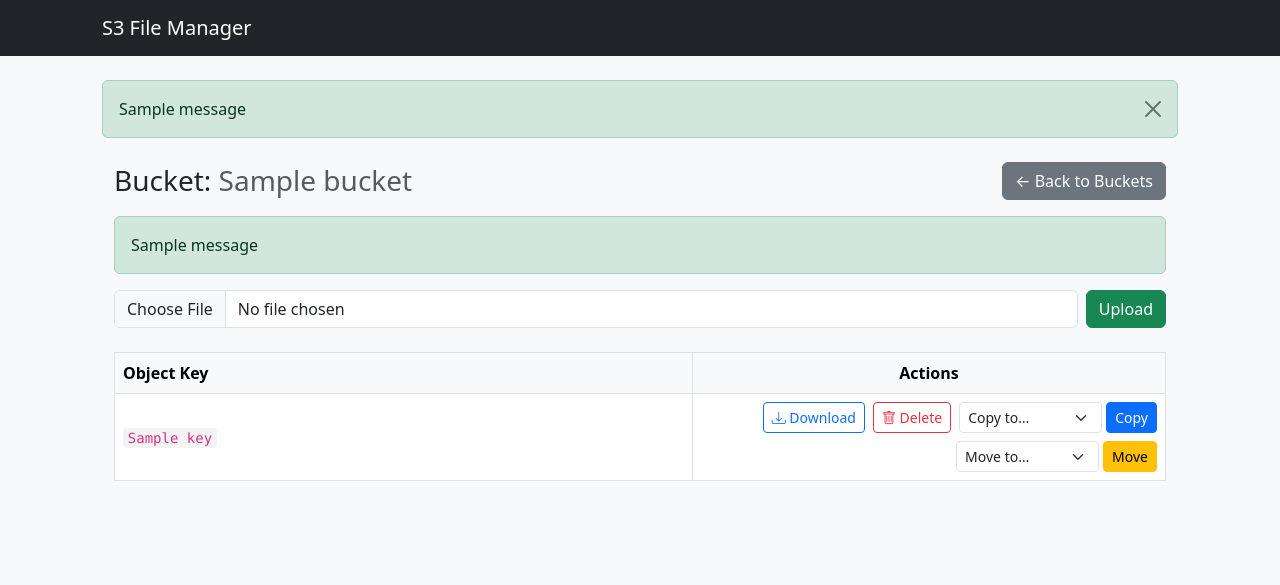
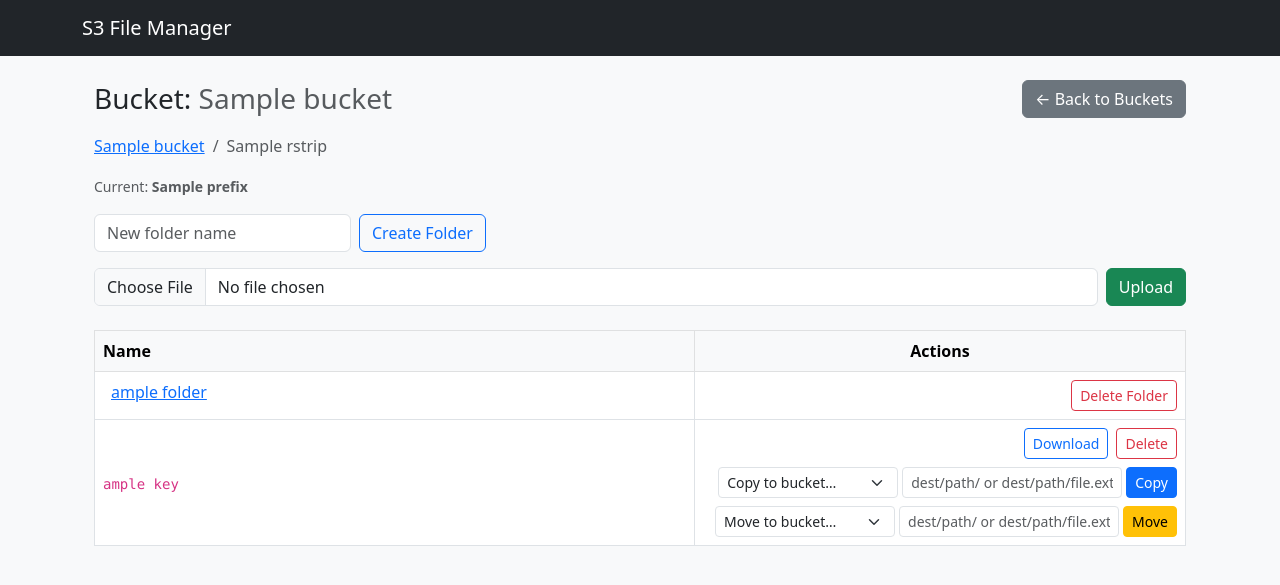
Before and after one commit to Ayushcode04/S3FlaskAPP, a Flask app: template templates/objects.html in a window 1280 px wide. Shown: the top 585 px of the page. Run offline with Flask 3, Linux system fonts and the light colour scheme; the template is opened without the code that fills it: most values are stand-ins (such as "Sample title", 1, 10 or a date in 2020); one stand-in notice (Sample message) is shown.

Commit message:
Updated minor bug with folder transfer

```diff
--- a/app.py
+++ b/app.py
@@ -1,13 +1,14 @@
 from flask import Flask, render_template, request, redirect, url_for, send_file, flash
+import os
+import io
+from werkzeug.utils import secure_filename
+from botocore.exceptions import ClientError
+
 import s3_service
-import os
 from s3_service import s3_client
-from botocore.exceptions import ClientError
-from werkzeug.utils import secure_filename
-import io
 
 app = Flask(__name__)
-app.secret_key = "supersecretkey"  # Keep secure in .env for production
+app.secret_key = os.getenv("FLASK_SECRET_KEY", "supersecretkey")
 
 @app.route("/")
 def home():
@@ -39,46 +40,59 @@ def delete_bucket():
         flash(f"❌ Delete bucket failed: {e}", "danger")
     return redirect("/buckets")
 
-# ---------------- Object Routes ---------------- #
+# ---------------- Object & Folder Routes ---------------- #
 @app.route("/bucket/<bucket_name>")
 def view_bucket(bucket_name):
+    prefix = request.args.get("prefix", "")
+    if prefix and not prefix.endswith("/"):
+        prefix = prefix + "/"
+
     try:
-        response = s3_client.list_objects_v2(Bucket=bucket_name)
-        objects = [obj["Key"] for obj in response.get("Contents", [])]
+        resp = s3_client.list_objects_v2(Bucket=bucket_name, Prefix=prefix, Delimiter="/")
+        folders = [p["Prefix"] for p in resp.get("CommonPrefixes", [])]
+        objects = [obj["Key"] for obj in resp.get("Contents", []) if obj["Key"] != prefix]
         all_buckets = s3_service.list_buckets()
     except ClientError as e:
         flash(f"❌ Error listing objects: {e}", "danger")
+        folders = []
         objects = []
         all_buckets = []
+
     return render_template(
         "objects.html",
         bucket=bucket_name,
+        prefix=prefix,
+        folders=folders,
         objects=objects,
         all_buckets=all_buckets
     )
 
 @app.route("/bucket/<bucket_name>/upload", methods=["POST"])
 def upload_file(bucket_name):
+    prefix = request.form.get("prefix", "") or ""
+    if prefix and not prefix.endswith("/"):
+        prefix = prefix + "/"
+
     file = request.files.get("file")
     if not file or file.filename == "":
         flash("No file selected", "danger")
-        return redirect(url_for("view_bucket", bucket_name=bucket_name))
+        return redirect(url_for("view_bucket", bucket_name=bucket_name, prefix=prefix))
 
     filename = secure_filename(file.filename)
     if filename == "":
         flash("Invalid filename", "danger")
-        return redirect(url_for("view_bucket", bucket_name=bucket_name))
+        return redirect(url_for("view_bucket", bucket_name=bucket_name, prefix=prefix))
 
+    key = f"{prefix}{filename}"
     try:
-        # use file.stream for upload_fileobj
-        s3_client.upload_fileobj(file.stream, bucket_name, filename)
+        s3_client.upload_fileobj(file.stream, bucket_name, key)
         flash(f"✅ Uploaded {filename}", "success")
     except ClientError as e:
         flash(f"❌ Upload failed: {e}", "danger")
 
-    return redirect(url_for("view_bucket", bucket_name=bucket_name))
+    return redirect(url_for("view_bucket", bucket_name=bucket_name, prefix=prefix))
 
-# NOTE: use <path:key> so keys that contain / work
+
 @app.route("/bucket/<bucket_name>/download/<path:key>")
 def download_file(bucket_name, key):
     try:
@@ -86,7 +100,6 @@ def download_file(bucket_name, key):
         data = obj["Body"].read()
         buf = io.BytesIO(data)
         buf.seek(0)
-        # derive a safe filename from key
         filename = key.split("/")[-1] or "download"
         return send_file(buf, as_attachment=True, download_name=filename)
     except ClientError as e:
@@ -95,27 +108,87 @@ def download_file(bucket_name, key):
 
 @app.route("/bucket/<bucket_name>/delete/<path:key>")
 def delete_file(bucket_name, key):
+    parent_prefix = "/".join(key.split("/")[:-1])
+    redirect_prefix = parent_prefix + "/" if parent_prefix else ""
     try:
         s3_client.delete_object(Bucket=bucket_name, Key=key)
         flash(f"✅ Deleted {key}", "success")
     except ClientError as e:
         flash(f"❌ Delete failed: {e}", "danger")
-    return redirect(url_for("view_bucket", bucket_name=bucket_name))
+    return redirect(url_for("view_bucket", bucket_name=bucket_name, prefix=redirect_prefix))
+
+# ---------------- Folder create & delete ---------------- #
+@app.route("/bucket/<bucket_name>/create-folder", methods=["POST"])
+def create_folder(bucket_name):
+    parent_prefix = request.form.get("prefix", "") or ""
+    folder_name = request.form.get("folder_name", "").strip()
+    if parent_prefix and not parent_prefix.endswith("/"):
+        parent_prefix = parent_prefix + "/"
+    if not folder_name:
+        flash("Folder name required", "danger")
+        return redirect(url_for("view_bucket", bucket_name=bucket_name, prefix=parent_prefix))
+    folder_name = folder_name.strip("/")
+    key = f"{parent_prefix}{folder_name}/"
+    try:
+        s3_client.put_object(Bucket=bucket_name, Key=key, Body=b"")
+        flash(f"✅ Folder '{folder_name}' created", "success")
+    except ClientError as e:
+        flash(f"❌ Create folder failed: {e}", "danger")
+    return redirect(url_for("view_bucket", bucket_name=bucket_name, prefix=parent_prefix))
+
+@app.route("/bucket/<bucket_name>/delete-folder", methods=["POST"])
+def delete_folder(bucket_name):
+    folder_prefix = request.form.get("folder_prefix", "")
+    if not folder_prefix:
+        flash("Folder prefix required", "danger")
+        return redirect(url_for("view_bucket", bucket_name=bucket_name))
+    if not folder_prefix.endswith("/"):
+        folder_prefix = folder_prefix + "/"
+    parent_parts = folder_prefix.rstrip("/").split("/")[:-1]
+    redirect_prefix = "/".join(parent_parts) + "/" if parent_parts else ""
+    try:
+        paginator = s3_client.get_paginator("list_objects_v2")
+        objs_to_delete = []
+        for page in paginator.paginate(Bucket=bucket_name, Prefix=folder_prefix):
+            for obj in page.get("Contents", []):
+                objs_to_delete.append({"Key": obj["Key"]})
+                if len(objs_to_delete) == 1000:
+                    s3_client.delete_objects(Bucket=bucket_name, Delete={"Objects": objs_to_delete})
+                    objs_to_delete = []
+        if objs_to_delete:
+            s3_client.delete_objects(Bucket=bucket_name, Delete={"Objects": objs_to_delete})
+        flash(f"✅ Folder deleted: {folder_prefix}", "success")
+    except ClientError as e:
+        flash(f"❌ Delete folder failed: {e}", "danger")
+    return redirect(url_for("view_bucket", bucket_name=bucket_name, prefix=redirect_prefix))
 
 # ---------------- Copy & Move Routes ---------------- #
+
 @app.route("/copy-object", methods=["POST"])
 def copy_object():
     src_bucket = request.form["src_bucket"]
     src_key = request.form["src_key"]
     dest_bucket = request.form["dest_bucket"]
+    # new: optional destination key (path or full key). Can be blank.
+    dest_key_input = request.form.get("dest_key", "").strip()
+
+    # compute final destination key
+    if dest_key_input == "":
+        dest_key = src_key
+    elif dest_key_input.endswith("/"):
+        # put inside folder, keep original filename
+        dest_key = dest_key_input + os.path.basename(src_key)
+    else:
+        # use exactly provided key (rename)
+        dest_key = dest_key_input
 
     try:
         s3_client.copy_object(
             CopySource={"Bucket": src_bucket, "Key": src_key},
             Bucket=dest_bucket,
-            Key=src_key
+            Key=dest_key
         )
-        flash(f"✅ File copied to {dest_bucket}", "success")
+        flash(f"✅ File copied to {dest_bucket}/{dest_key}", "success")
     except ClientError as e:
         flash(f"❌ Copy failed: {e}", "danger")
 
@@ -127,22 +200,29 @@ def move_object():
     src_bucket = request.form["src_bucket"]
     src_key = request.form["src_key"]
     dest_bucket = request.form["dest_bucket"]
+    dest_key_input = request.form.get("dest_key", "").strip()
+
+    if dest_key_input == "":
+        dest_key = src_key
+    elif dest_key_input.endswith("/"):
+        dest_key = dest_key_input + os.path.basename(src_key)
+    else:
+        dest_key = dest_key_input
 
     try:
         # Copy first
         s3_client.copy_object(
             CopySource={"Bucket": src_bucket, "Key": src_key},
             Bucket=dest_bucket,
-            Key=src_key
+            Key=dest_key
         )
-        # Then delete
+        # Then delete from source (if dest is same bucket & same key this is effectively a no-op)
         s3_client.delete_object(Bucket=src_bucket, Key=src_key)
-        flash(f"✅ File moved to {dest_bucket}", "success")
+        flash(f"✅ File moved to {dest_bucket}/{dest_key}", "success")
     except ClientError as e:
         flash(f"❌ Move failed: {e}", "danger")
 
     return redirect(url_for("view_bucket", bucket_name=src_bucket))
 
-
 if __name__ == "__main__":
     app.run(debug=True)
--- a/templates/base.html
+++ b/templates/base.html
@@ -3,15 +3,7 @@
 <head>
     <meta charset="utf-8">
     <title>S3 Manager</title>
-  <meta name="viewport" content="width=device-width,initial-scale=1">
     <link href="https://cdn.jsdelivr.net/npm/bootstrap@5.3.0/dist/css/bootstrap.min.css" rel="stylesheet">
-  <link href="https://cdn.jsdelivr.net/npm/bootstrap-icons@1.11.3/font/bootstrap-icons.css" rel="stylesheet">
-  <style>
-    body { background: #f8f9fb; }
-    .card { border: 0; }
-    .container { max-width: 1100px; }
-    code { background:#f1f3f5; padding:0.15rem 0.3rem; border-radius:4px; }
-  </style>
 </head>
 <body class="bg-light">
 <nav class="navbar navbar-dark bg-dark mb-4">
@@ -19,27 +11,9 @@
         <a class="navbar-brand" href="/">S3 File Manager</a>
     </div>
 </nav>
-
-<!-- Global flash messages -->
-{% with messages = get_flashed_messages(with_categories=true) %}
-  {% if messages %}
-  <div class="container">
-    {% for category, msg in messages %}
-      <div class="alert alert-{{ 'success' if category == 'success' else 'danger' }} alert-dismissible fade show" role="alert">
-        {{ msg }}
-        <button type="button" class="btn-close" data-bs-dismiss="alert" aria-label="Close"></button>
-      </div>
-    {% endfor %}
-  </div>
-  {% endif %}
-{% endwith %}
-
-<!-- Page content -->
 <div class="container">
     {% block content %}{% endblock %}
 </div>
-
 <script src="https://cdn.jsdelivr.net/npm/bootstrap@5.3.0/dist/js/bootstrap.bundle.min.js"></script>
-{% block scripts %}{% endblock %}
 </body>
 </html>
--- a/templates/objects.html
+++ b/templates/objects.html
@@ -7,21 +7,47 @@
     <a href="{{ url_for('list_buckets_page') }}" class="btn btn-secondary">← Back to Buckets</a>
   </div>
 
-  <!-- Flash messages -->
-  {% with messages = get_flashed_messages(with_categories=true) %}
-    {% if messages %}
-      <div class="mb-3">
-        {% for category, msg in messages %}
-          <div class="alert alert-{{ 'success' if category == 'success' else 'danger' }}" role="alert">
-            {{ msg }}
-          </div>
+  <!-- breadcrumb: bucket as root + current path -->
+  <nav aria-label="breadcrumb" class="mb-2">
+    <ol class="breadcrumb">
+      <li class="breadcrumb-item">
+        <a href="{{ url_for('view_bucket', bucket_name=bucket) }}">{{ bucket }}</a>
+      </li>
+      {% if prefix %}
+        {% set parts = prefix.rstrip('/').split('/') %}
+        {% set running = "" %}
+        {% for p in parts %}
+          {% set running = running + p + '/' %}
+          <li class="breadcrumb-item {% if loop.last %}active{% endif %}">
+            {% if loop.last %}
+              {{ p }}
+            {% else %}
+              <a href="{{ url_for('view_bucket', bucket_name=bucket, prefix=running) }}">{{ p }}</a>
+            {% endif %}
+          </li>
         {% endfor %}
-      </div>
-    {% endif %}
-  {% endwith %}
+      {% endif %}
+    </ol>
+  </nav>
+
+  <div class="mb-3">
+    <small class="text-muted">Current: <strong>{{ prefix if prefix else '/' }}</strong></small>
+  </div>
+
+  <!-- Create folder -->
+  <form method="POST" action="{{ url_for('create_folder', bucket_name=bucket) }}" class="row g-2 mb-3">
+    <input type="hidden" name="prefix" value="{{ prefix }}">
+    <div class="col-auto">
+      <input name="folder_name" class="form-control" placeholder="New folder name" required>
+    </div>
+    <div class="col-auto">
+      <button class="btn btn-outline-primary">Create Folder</button>
+    </div>
+  </form>
 
   <!-- Upload form -->
   <form method="POST" action="{{ url_for('upload_file', bucket_name=bucket) }}" enctype="multipart/form-data" class="d-flex gap-2 mb-4">
+    <input type="hidden" name="prefix" value="{{ prefix }}">
     <input type="file" name="file" class="form-control" required>
     <button class="btn btn-success">Upload</button>
   </form>
@@ -30,64 +56,76 @@
     <table class="table table-hover table-bordered bg-white">
       <thead class="table-light">
         <tr>
-          <th style="width:55%">Object Key</th>
+          <th style="width:55%">Name</th>
           <th style="width:45%" class="text-center">Actions</th>
         </tr>
       </thead>
       <tbody>
+        {# Folders #}
+        {% for f in folders %}
+        {% set name = f[prefix|length:] if prefix else f %}
+        {% set display = name.rstrip('/') %}
+        <tr>
+          <td><i class="bi bi-folder-fill me-2 text-warning"></i>
+              <a href="{{ url_for('view_bucket', bucket_name=bucket, prefix=f) }}">{{ display }}</a>
+          </td>
+          <td class="text-end">
+            <form method="POST" action="{{ url_for('delete_folder', bucket_name=bucket) }}" style="display:inline;">
+              <input type="hidden" name="folder_prefix" value="{{ f }}">
+              <button class="btn btn-sm btn-outline-danger" onclick="return confirm('Delete folder and all contents?')">Delete Folder</button>
+            </form>
+          </td>
+        </tr>
+        {% endfor %}
+
+        {# Files #}
         {% if objects %}
           {% for key in objects %}
+          {% set name = key[prefix|length:] if prefix else key %}
           <tr>
-            <td class="align-middle"><code>{{ key }}</code></td>
+            <td class="align-middle"><code>{{ name }}</code></td>
             <td class="align-middle">
               <div class="d-flex flex-wrap gap-2 justify-content-end align-items-center">
+                <a class="btn btn-sm btn-outline-primary" href="{{ url_for('download_file', bucket_name=bucket, key=key) }}">Download</a>
+                <a class="btn btn-sm btn-outline-danger" href="{{ url_for('delete_file', bucket_name=bucket, key=key) }}" onclick="return confirm('Delete {{ name }}?')">Delete</a>
 
-                <!-- Download -->
-                <a class="btn btn-sm btn-outline-primary" href="{{ url_for('download_file', bucket_name=bucket, key=key) }}">
-                  <i class="bi bi-download"></i> Download
-                </a>
-
-                <!-- Delete -->
-                <a class="btn btn-sm btn-outline-danger" href="{{ url_for('delete_file', bucket_name=bucket, key=key) }}" onclick="return confirm('Delete {{ key }}?')">
-                  <i class="bi bi-trash"></i> Delete
-                </a>
-
-                <!-- Copy form -->
+                <!-- Copy form (now accepts optional dest_key) -->
                 <form method="POST" action="{{ url_for('copy_object') }}" class="d-flex gap-1 align-items-center" style="margin:0;">
                   <input type="hidden" name="src_bucket" value="{{ bucket }}">
                   <input type="hidden" name="src_key" value="{{ key }}">
-                  <select name="dest_bucket" class="form-select form-select-sm" required>
-                    <option value="" selected disabled>Copy to…</option>
+                  <select name="dest_bucket" class="form-select form-select-sm" required style="min-width:160px;">
+                    <option value="" selected disabled>Copy to bucket…</option>
                     {% for b in all_buckets %}
                       {% if b != bucket %}
                         <option value="{{ b }}">{{ b }}</option>
                       {% endif %}
                     {% endfor %}
                   </select>
+                  <input name="dest_key" class="form-control form-control-sm" placeholder="dest/path/ or dest/path/file.ext" style="width:240px;" />
                   <button class="btn btn-sm btn-primary">Copy</button>
                 </form>
 
-                <!-- Move form -->
+                <!-- Move form (now accepts optional dest_key) -->
                 <form method="POST" action="{{ url_for('move_object') }}" class="d-flex gap-1 align-items-center" style="margin:0;">
                   <input type="hidden" name="src_bucket" value="{{ bucket }}">
                   <input type="hidden" name="src_key" value="{{ key }}">
-                  <select name="dest_bucket" class="form-select form-select-sm" required>
-                    <option value="" selected disabled>Move to…</option>
+                  <select name="dest_bucket" class="form-select form-select-sm" required style="min-width:160px;">
+                    <option value="" selected disabled>Move to bucket…</option>
                     {% for b in all_buckets %}
                       {% if b != bucket %}
                         <option value="{{ b }}">{{ b }}</option>
                       {% endif %}
                     {% endfor %}
                   </select>
+                  <input name="dest_key" class="form-control form-control-sm" placeholder="dest/path/ or dest/path/file.ext" style="width:240px;" />
                   <button class="btn btn-sm btn-warning">Move</button>
                 </form>
-
               </div>
             </td>
           </tr>
           {% endfor %}
         {% else %}
-          <tr><td colspan="2" class="text-center text-muted p-4">No objects found in this bucket.</td></tr>
+          <tr><td colspan="2" class="text-center text-muted p-4">No objects found in this folder.</td></tr>
         {% endif %}
       </tbody>
     </table>
```
Also changed, not shown: templates/buckets.html (+6 -8 lines), config.py (line endings or trailing spaces). Lines whose indentation alone changed are shown as unchanged.
